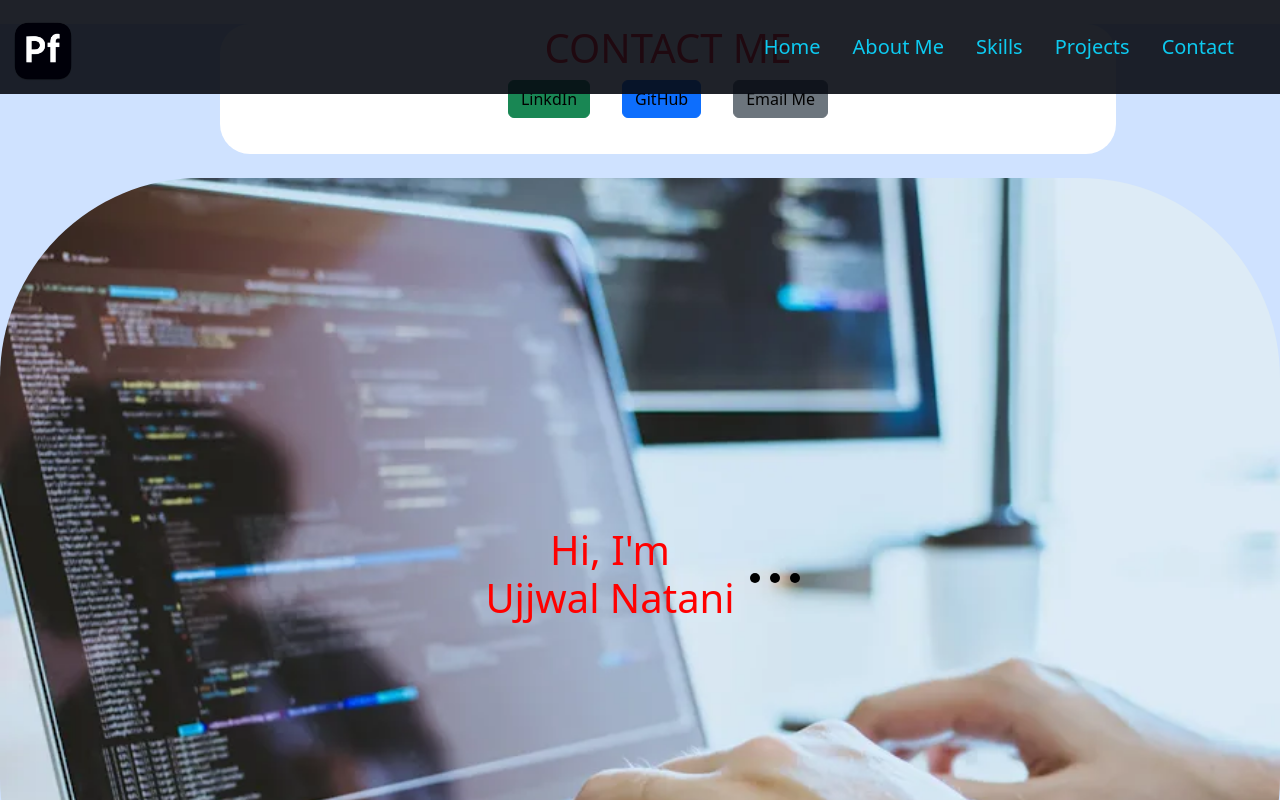
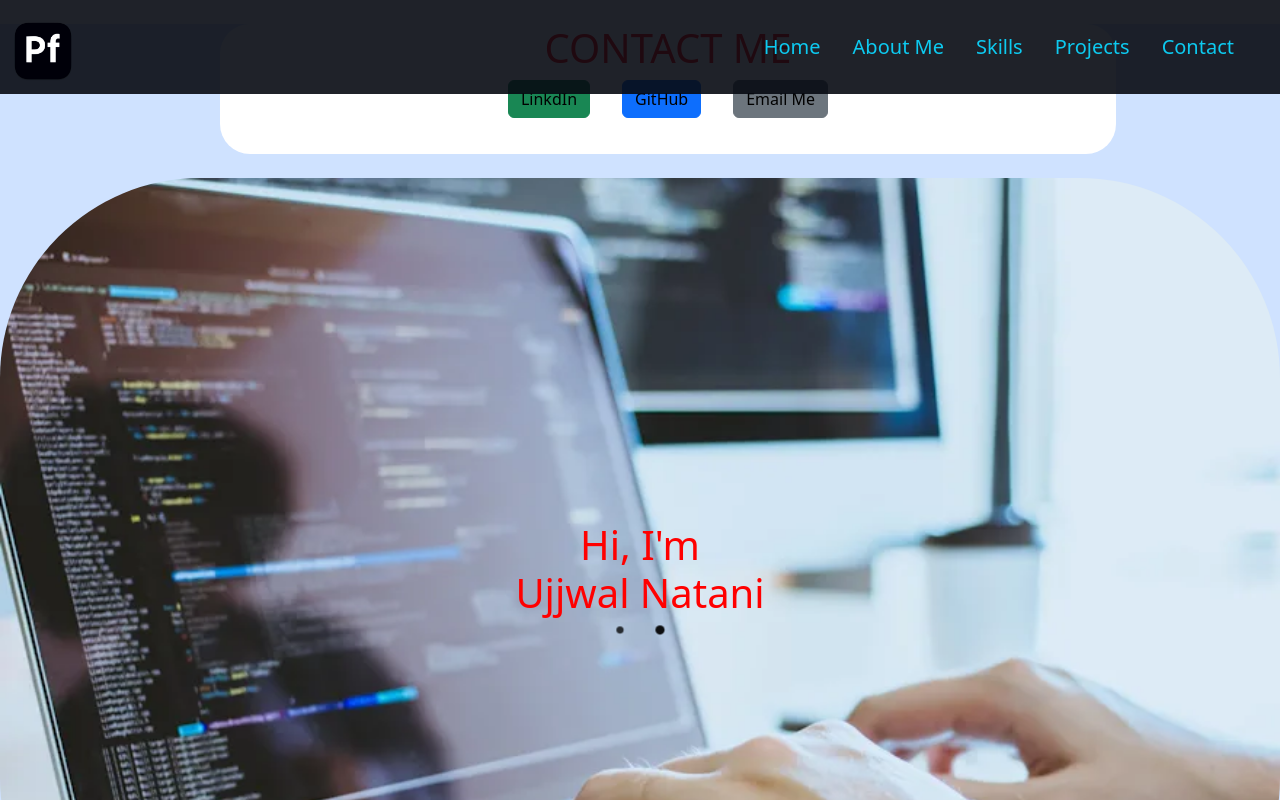
Before and after one commit to UjjwalNatani/MYPortfolio, a React (Create React App) app: page /Contact in a window 1280 px wide. Shown: the top 800 px of the page. Built offline with nearby package versions, Linux system fonts and the light colour scheme.

Commit message:
first commit

```diff
--- a/package.json
+++ b/package.json
@@ -1,5 +1,5 @@
 {
-  "homepage": "https://UjjwalNatani.github.io/resume",
+  "homepage": "https://UjjwalNatani.github.io/port",
   "name": "portfolio",
   "version": "0.1.0",
   "private": true,
--- a/src/Components/Home.jsx
+++ b/src/Components/Home.jsx
@@ -5,7 +5,7 @@ export function Home() {
     return (
         <div>
             <div className='background-image1' >
-                <h1>Hi, I'm <br /> Ujjwal Natani</h1>
+                <h1 style={{position: "relative" }}>Hi, I'm <br /> Ujjwal Natani</h1>
                 <div class="loader" style={{ display: 'flex', flexDirection: 'row' }}>
                     <div class="dot"></div>
                     <div class="dot"></div>
--- a/src/Components/css/Home.css
+++ b/src/Components/css/Home.css
@@ -5,7 +5,7 @@
     border-radius: 200px;
     height: 100vh;
     display:flex ;
-    flex-direction: row;
+    flex-direction: column;
     justify-content: center;
     align-items: center !important;
     animation: rotate;
@@ -35,7 +35,7 @@
     animation-delay: 1s;
   }
 
-/*   @keyframes dotAnimation {
+  @keyframes dotAnimation {
     0% {
       transform: scale(0);
       opacity: 0.2;
@@ -48,4 +48,4 @@
       transform: scale(0);
       opacity: 0.2;
     }
-  } */
+  }
```
